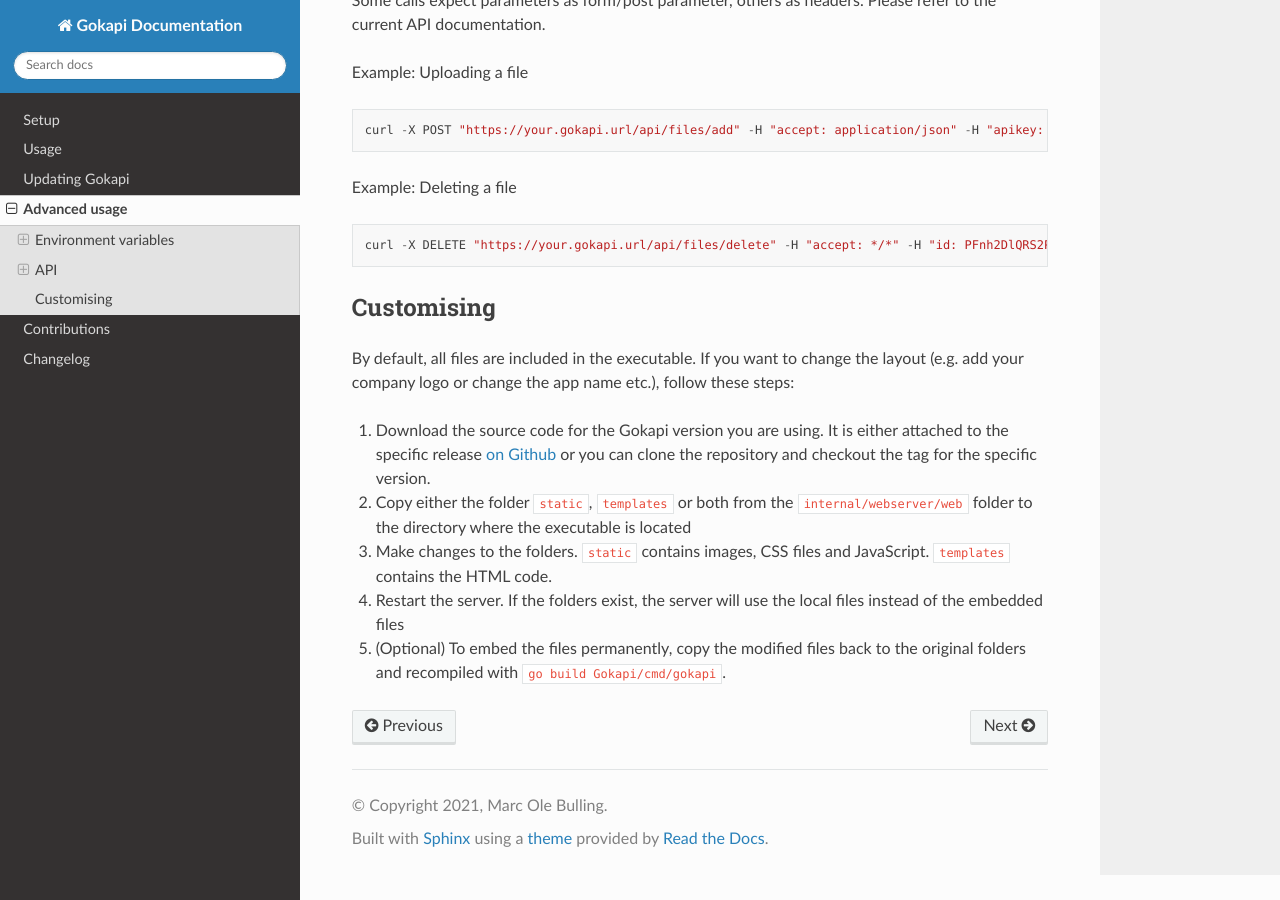
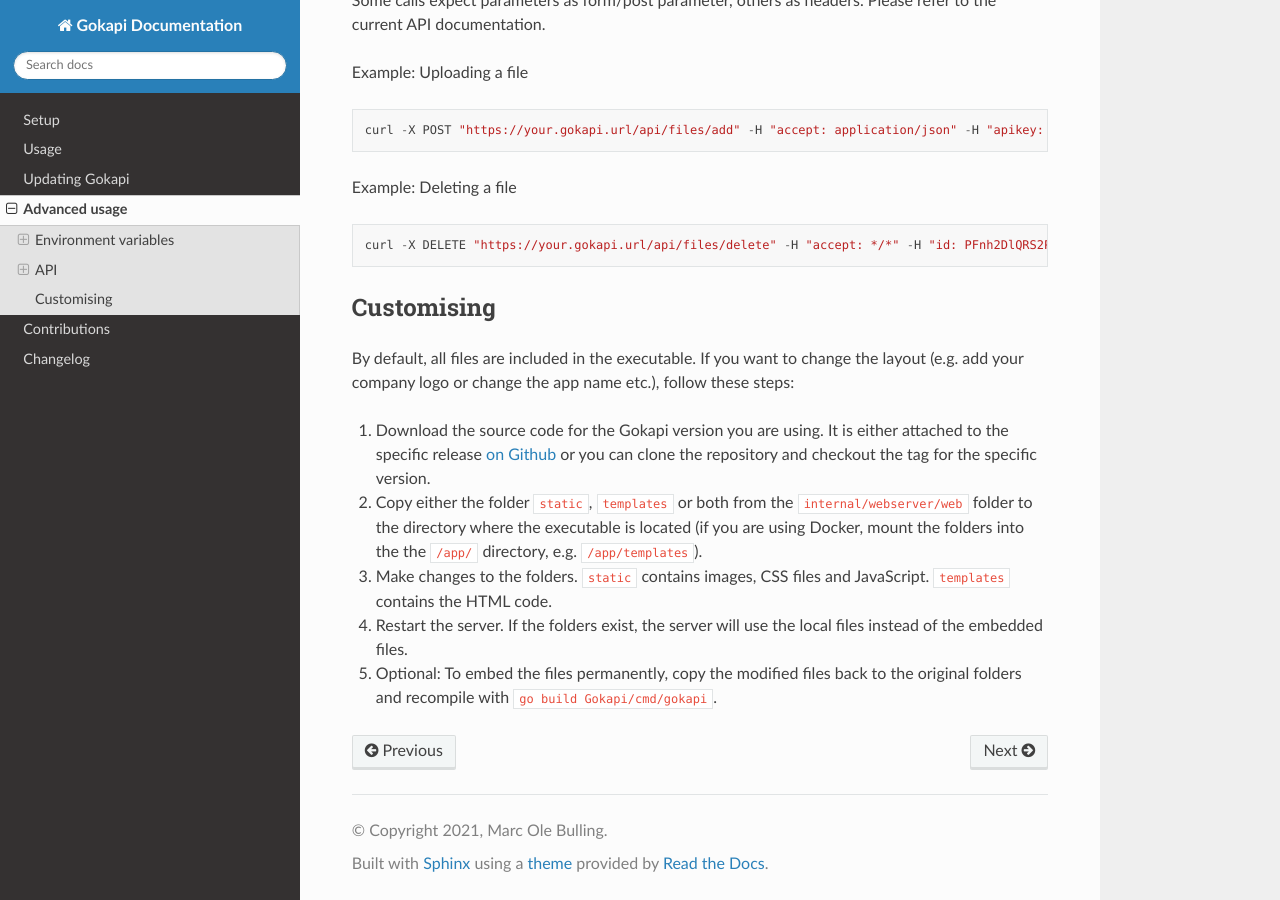
Before and after one commit to Forceu/Gokapi, a Sphinx documentation site: the page built from docs/advanced.rst, in a window 1280 px wide and 900 px high, scrolled down 2089 px. Built offline with Sphinx 7.4.7 and the Read the Docs theme 2.0.0, drawn with Linux system fonts in a browser that asks for light colours.

Commit message:
Updated documentation

```diff
--- a/docs/advanced.rst
+++ b/docs/advanced.rst
@@ -143,7 +143,7 @@
 By default, all files are included in the executable. If you want to change the layout (e.g. add your company logo or change the app name etc.), follow these steps:
 
 1. Download the source code for the Gokapi version you are using. It is either attached to the specific release  `on Github <https://github.com/Forceu/Gokapi/releases>`_ or you can clone the repository and checkout the tag for the specific version.
-2. Copy either the folder ``static``, ``templates`` or both from the ``internal/webserver/web`` folder to the directory where the executable is located
+2. Copy either the folder ``static``, ``templates`` or both from the ``internal/webserver/web`` folder to the directory where the executable is located (if you are using Docker, mount the folders into the the ``/app/`` directory, e.g. ``/app/templates``).
 3. Make changes to the folders. ``static`` contains images, CSS files and JavaScript. ``templates`` contains the HTML code.
-4. Restart the server. If the folders exist, the server will use the local files instead of the embedded files
-5. (Optional) To embed the files permanently, copy the modified files back to the original folders and recompiled with ``go build Gokapi/cmd/gokapi``.
+4. Restart the server. If the folders exist, the server will use the local files instead of the embedded files.
+5. Optional: To embed the files permanently, copy the modified files back to the original folders and recompile with ``go build Gokapi/cmd/gokapi``.
```
